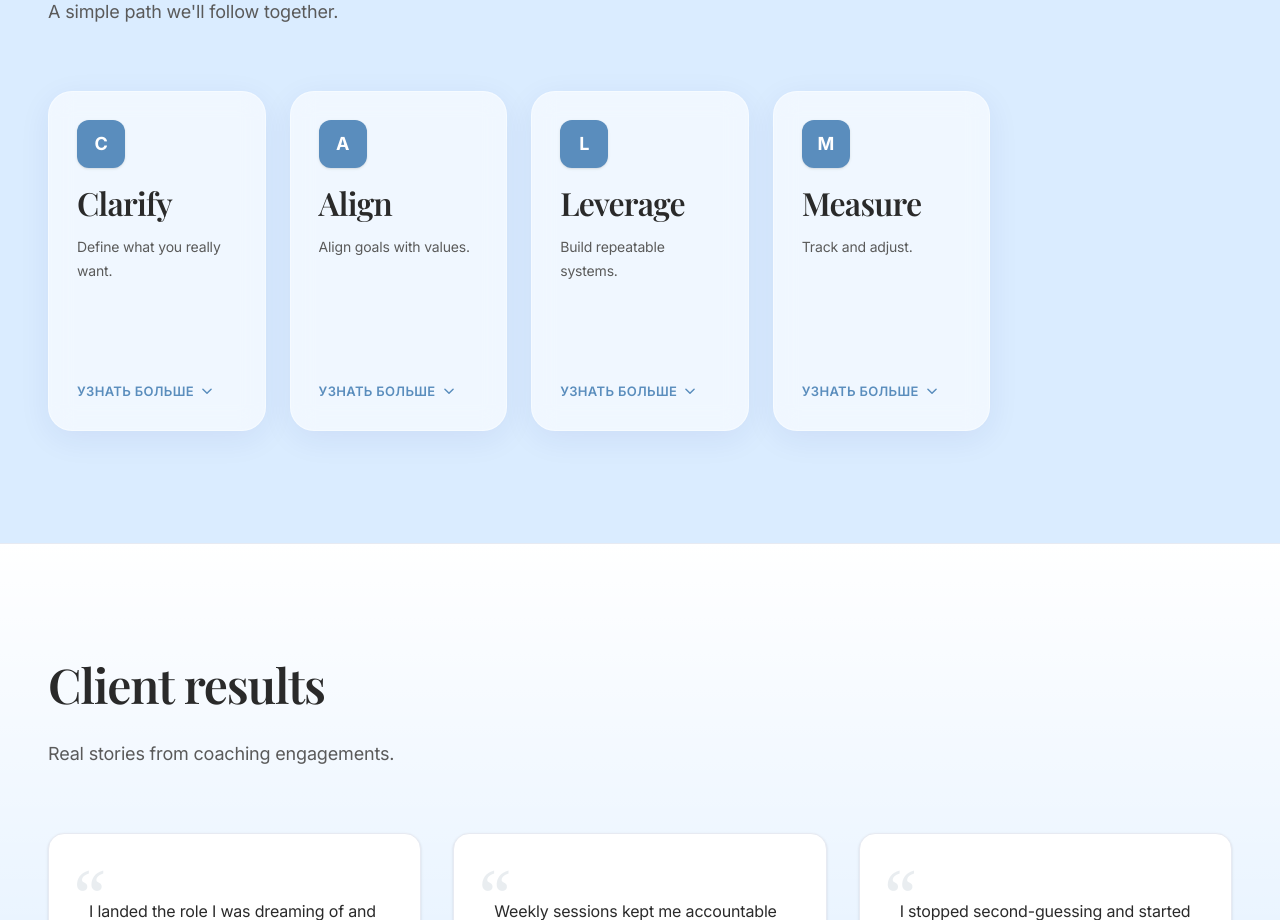
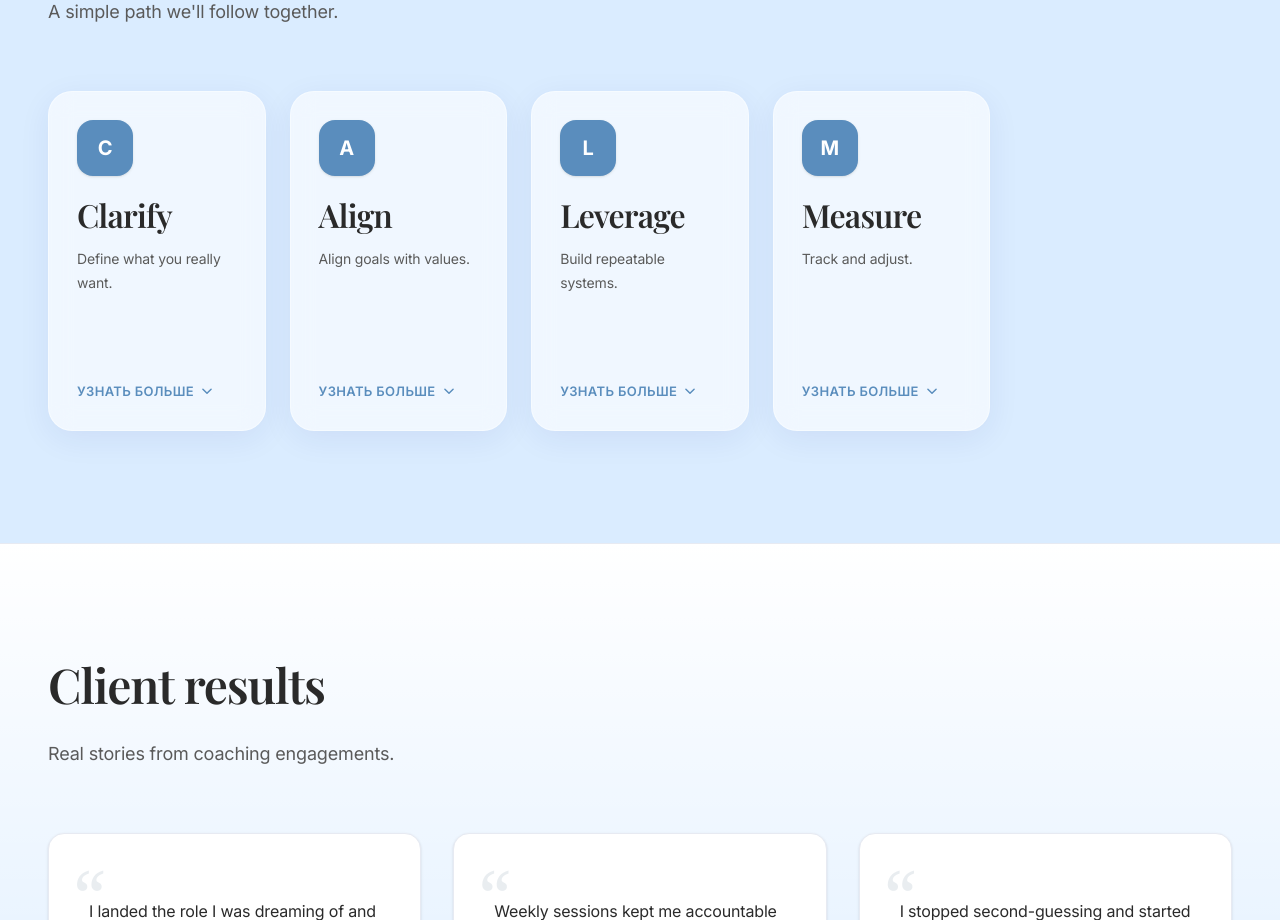
Before and after one commit to diiegg/liza.coach, a Next.js app: page / in a window 1280 px wide. Shown: the part 2820-3740 px from the top of the page. Built offline with nearby package versions, Linux system fonts and the light colour scheme; a web font is replaced by a local one.

Commit message:
fix: restore original card layout (14x14 icon, rounded-2xl, mt-5) with 10px title

```diff
--- a/src/components/ui/MethodStepCard.tsx
+++ b/src/components/ui/MethodStepCard.tsx
@@ -42,10 +42,10 @@ export function MethodStepCard({ k, t, subtitle, d }: MethodStepCardProps) {
     >
       {/* Icon and Title */}
       <div className="flex-shrink-0">
-        <div className="h-12 w-12 rounded-xl bg-[var(--brand)] text-white grid place-items-center font-bold text-lg shadow-sm">
+        <div className="h-14 w-14 rounded-2xl bg-[var(--brand)] text-white grid place-items-center font-bold text-xl shadow-sm">
           {k}
         </div>
-        <h3 className="mt-4 font-semibold text-[10px] tracking-tight leading-tight">{t}</h3>
+        <h3 className="mt-5 font-semibold text-[10px] tracking-tight leading-tight">{t}</h3>
         <p className="mt-3 text-[var(--muted)] leading-relaxed text-sm">{subtitle}</p>
       </div>
 
```
